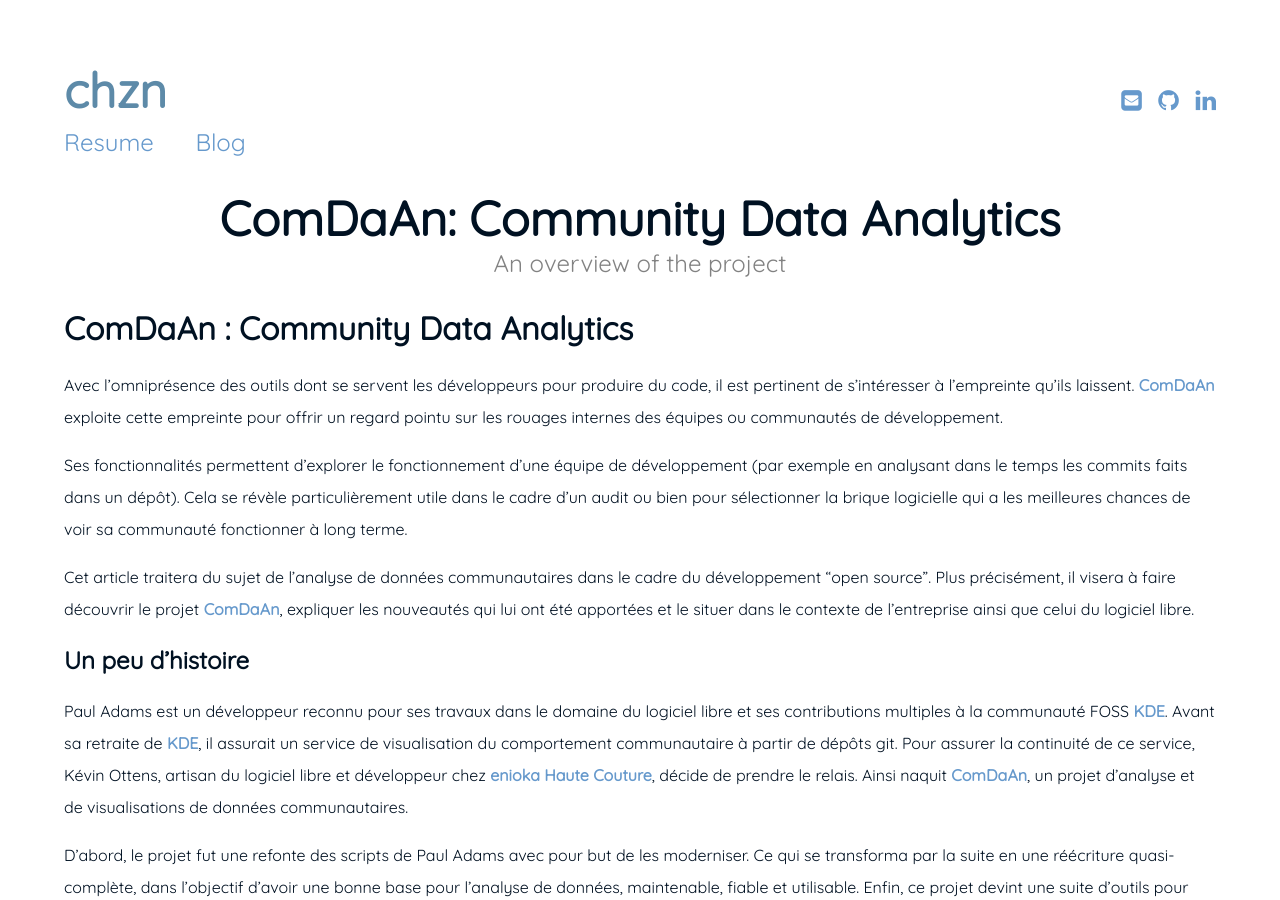
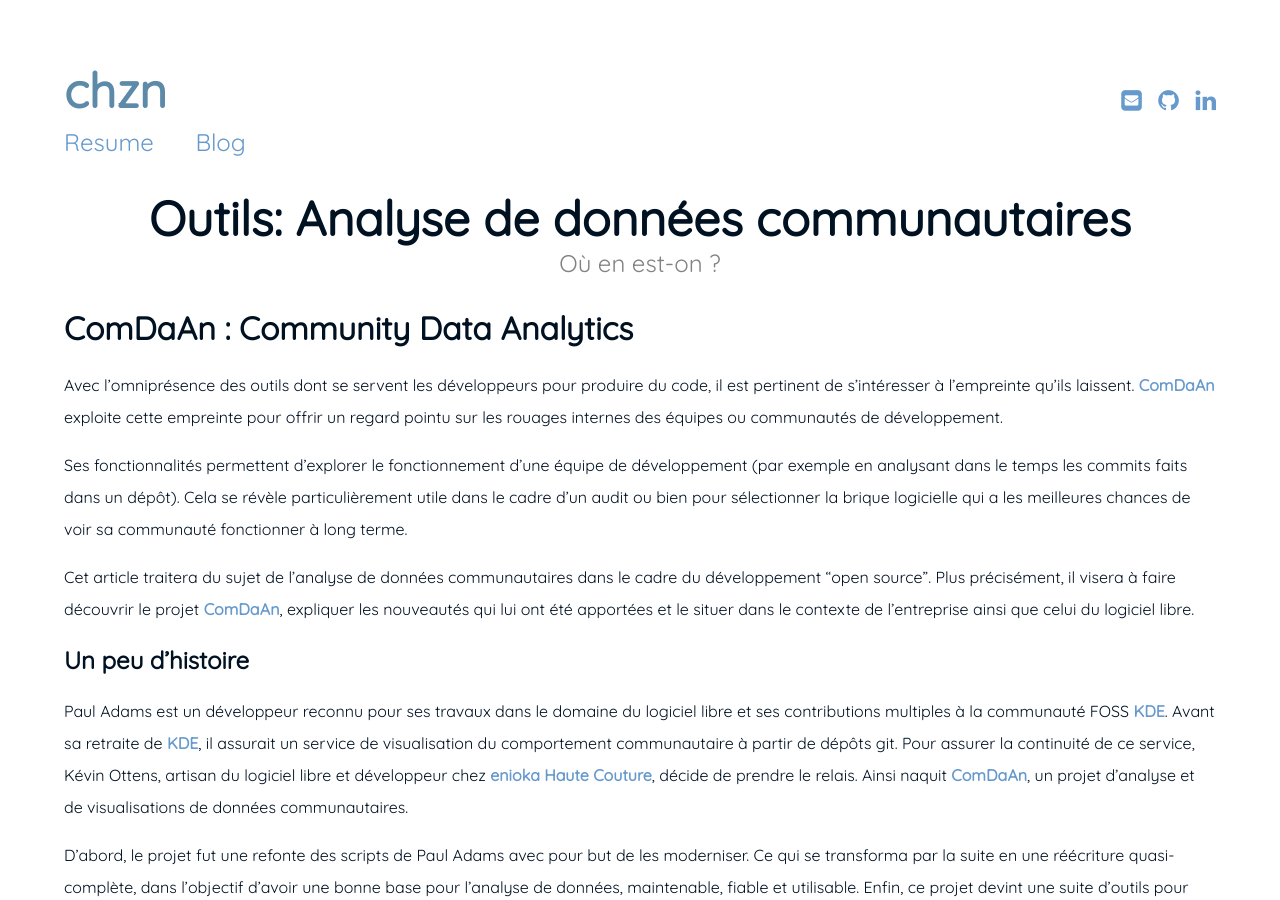
Before and after one commit to christellezouein/chzn, a Jekyll site: the page built from _posts/2020-01-11-comdaan.md, in a window 1280 px wide and 900 px high. Built offline with Jekyll 4.4.1, drawn with Linux system fonts in a browser that asks for light colours.

Commit message:
Title and permalink changed for french ComDaAn article

```diff
--- a/_posts/2020-01-11-comdaan.md
+++ b/_posts/2020-01-11-comdaan.md
@@ -1,8 +1,9 @@
 ---
 layout: page
-title:  "ComDaAn: Community Data Analytics"
-subtitle: "An overview of the project"
+title:  "Outils: Analyse de données communautaires"
+subtitle: "Où en est-on ?"
 date:   2020-01-07
+permalink: "/blog/outils-analyse-de-donnee-communautaires"
 categories: ["French"]
 ---
 # ComDaAn : Community Data Analytics
```
